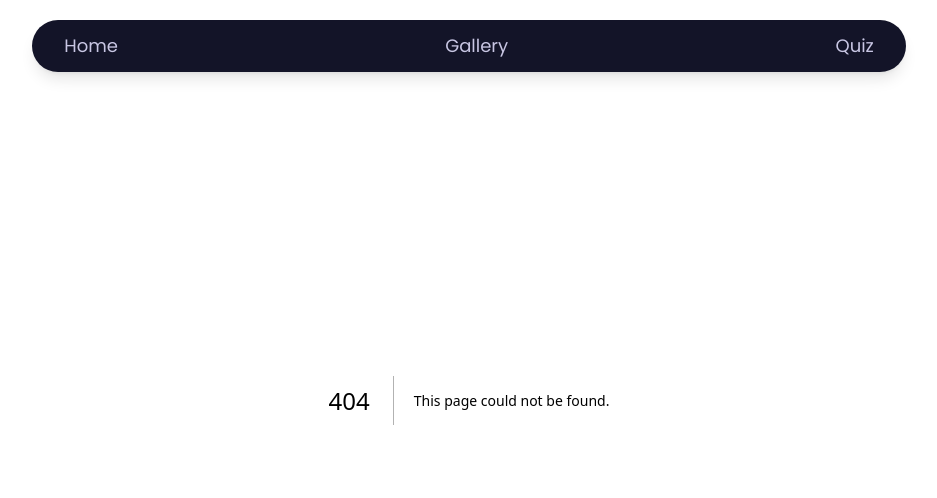
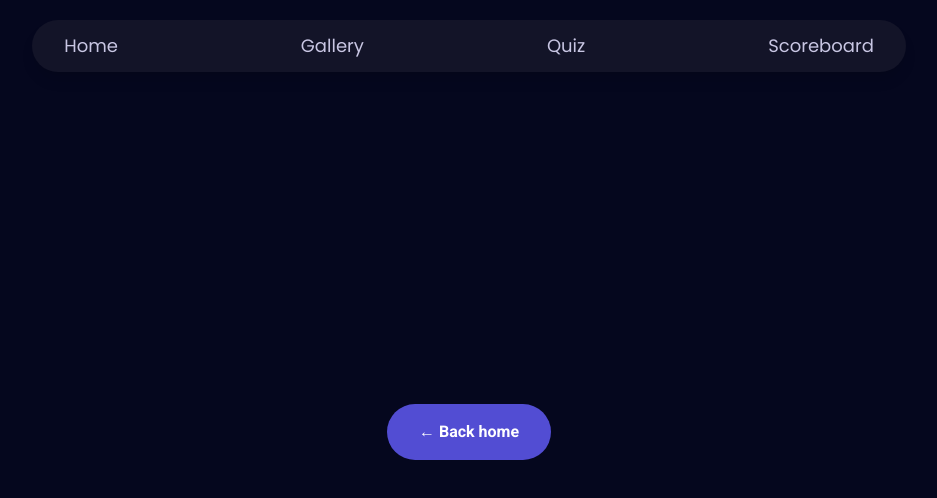
Before and after one commit to courage-ogbaji/Frenzo, a Next.js app: page /scoreboard in a window 1280 px wide. Before the commit this address had no page. Shown: the top 498 px of the page, without its empty margins (171-1108 px from the left). Built offline with nearby package versions, Linux system fonts and the light colour scheme.

Commit message:
Create Scoreboard page

```diff
--- a/src/Components/Navbar.tsx
+++ b/src/Components/Navbar.tsx
@@ -7,6 +7,7 @@ export default function Navbar() {
                 <Link href="/" className="hover:text-white">Home</Link>
                 <Link href="/gallery" className="hover:text-white">Gallery</Link>
                 <Link href="/quiz" className="hover:text-white">Quiz</Link>
+                <Link href="/scoreboard" className="hover:text-white">Scoreboard</Link>
             </div>
         </nav>
     )
--- /dev/null
+++ b/src/app/scoreboard/page.tsx
@@ -0,0 +1,16 @@
+import Link from "next/link";
+
+export default function Gallery() {
+    return (
+        <div className="flex flex-col items-center justify-center min-h-screen bg-black-800 text-orange">
+            <div className="mt-16 text-center">
+                <Link
+                    href="/"
+                    className="inline-block rounded-full bg-accent px-8 py-4 font-semibold text-white transition hover:-translate-y-0.5 hover:opacity-90"
+                >
+                    &larr; Back home
+                </Link>
+            </div>
+        </div>
+    )
+}
```
